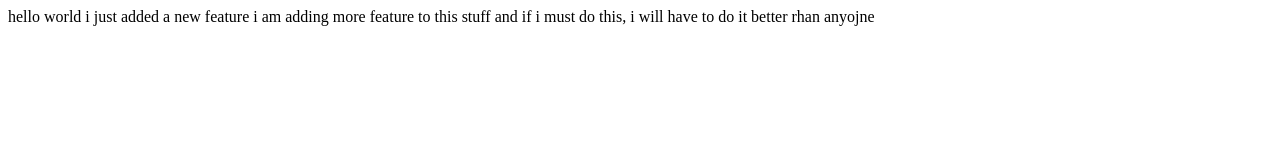
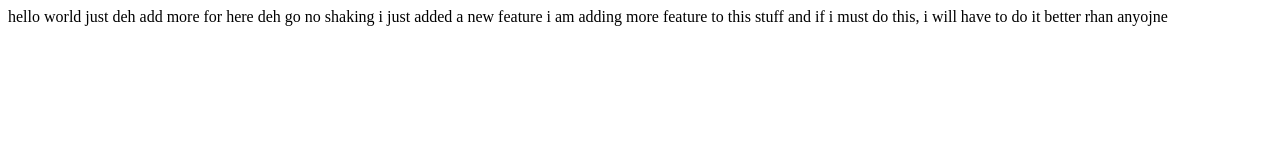
Before and after one commit to rankyakab/lecture1, a plain HTML site: page index.html in a window 1280 px wide. Drawn offline with Linux system fonts and the light colour scheme.

Commit message:
another one for the feature

```diff
--- a/index.html
+++ b/index.html
@@ -5,10 +5,12 @@
         </head>
         <body>
              hello world
+			 just deh add more for here deh go no shaking
 			 i just added a new feature
 			 i am adding more feature to this stuff
 			 and if i must do this, i will have to do it better rhan anyojne
 
+
 	</body>
 
 </html>
```
